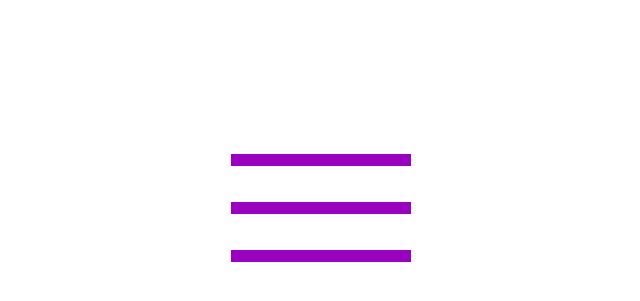
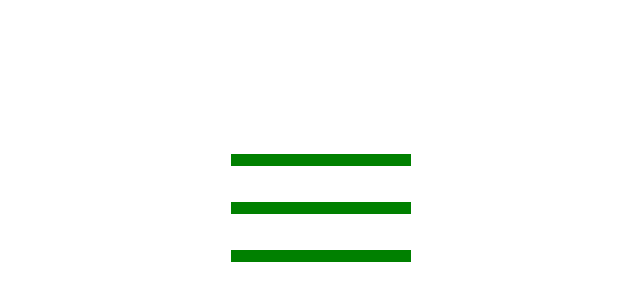
Before and after one commit to gonzalohaedo/menuHamburguesa, a plain HTML site: page index.html in a window 1280 px wide. Shown: the part 192-493 px from the top of the page, without its empty margins (319-959 px from the left). Drawn offline with Linux system fonts and the light colour scheme.

Commit message:
Segundo commit de prueba

```diff
--- a/css/styles.css
+++ b/css/styles.css
@@ -19,7 +19,7 @@
   display: block;
   width: 100%;
   height: 2px;
-  background: #9a00bf;
+  background: green;
   margin-top: 6px;
   transform-origin: 0px 100%;
   transition: all 300ms;
```
